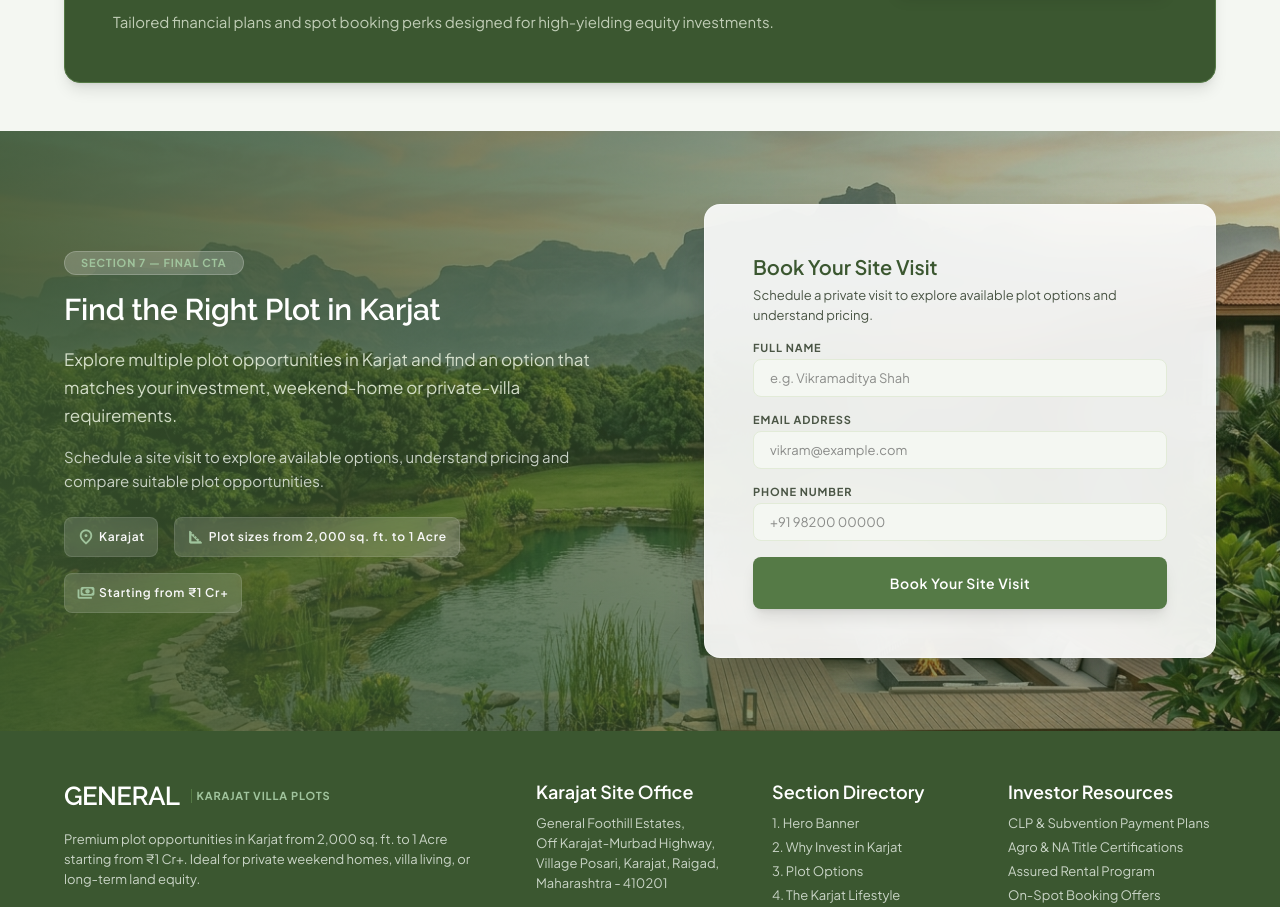
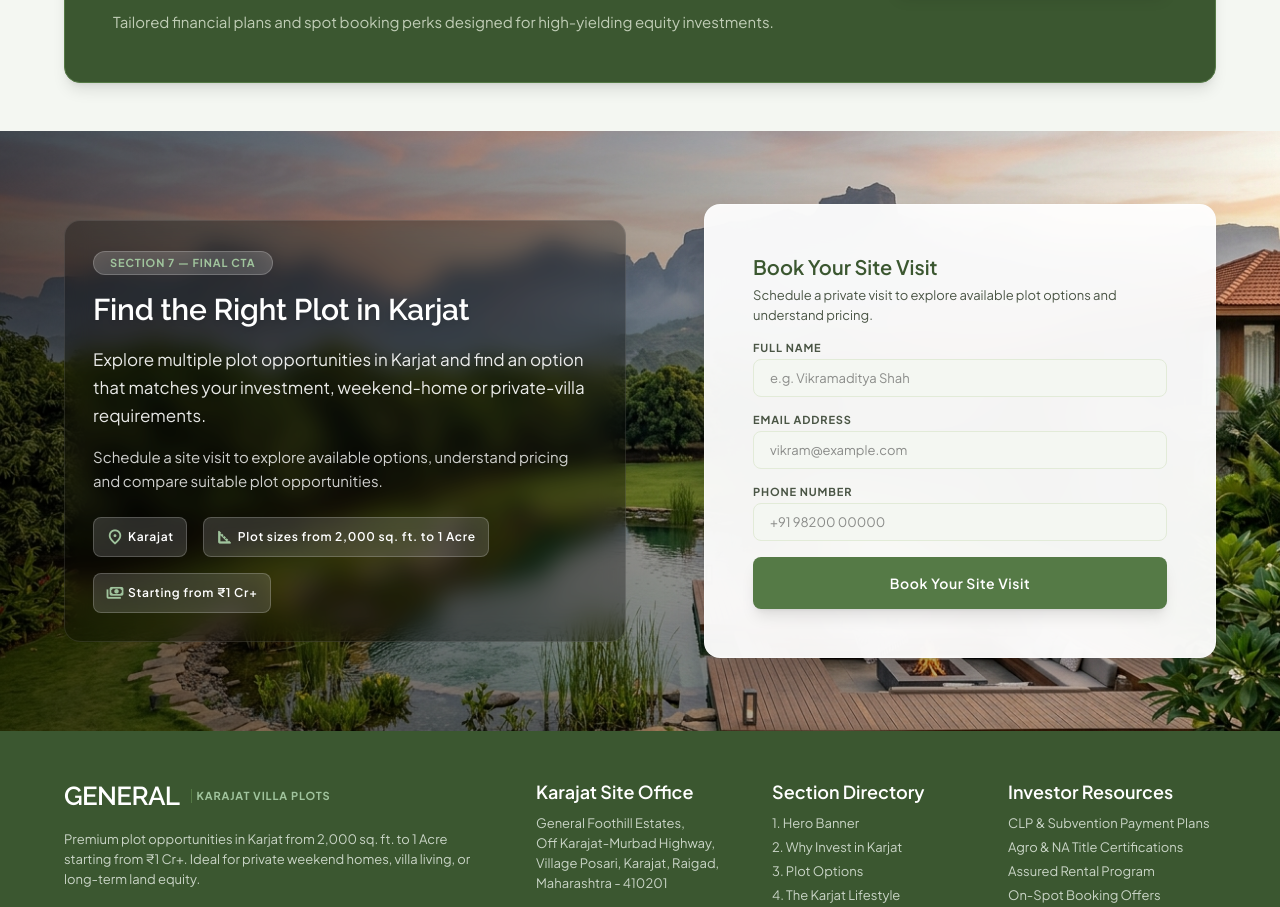
Before and after one commit to WOLFSGIT-24/karajat-plot, a React (Vite) app: page / in a window 1280 px wide. Shown: the part 4180-5087 px from the top of the page. Built offline with nearby package versions, Linux system fonts and the light colour scheme; a web font is replaced by a local one.

Commit message:
Remove green overlay from Section 7 Final CTA section

```diff
--- a/src/components/FinalCTA.jsx
+++ b/src/components/FinalCTA.jsx
@@ -78,46 +78,47 @@ export default function FinalCTA({ onShowToast }) {
   };
 
   return (
-    <section className="relative w-full py-space-xl bg-primary text-on-primary overflow-hidden min-h-[600px] flex items-center" id="book-tour">
-      {/* Background Image with Light/Subtle Overlay */}
+    <section className="relative w-full py-space-xl text-on-primary overflow-hidden min-h-[600px] flex items-center" id="book-tour">
+      {/* Background Image without heavy green overlay */}
       <div className="absolute inset-0 z-0">
         <img
           alt="Find the Right Plot in Karjat"
           className="w-full h-full object-cover scale-105"
           src="/agro_estate.jpg"
         />
-        <div className="absolute inset-0 bg-gradient-to-r from-primary/85 via-primary/60 to-primary/30"></div>
+        {/* Soft vignette gradient for text contrast only */}
+        <div className="absolute inset-0 bg-gradient-to-r from-black/60 via-black/30 to-transparent"></div>
       </div>
 
       <div className="relative z-10 max-w-[1380px] w-full mx-auto px-margin-mobile lg:px-margin">
         <div className="grid grid-cols-1 lg:grid-cols-12 gap-gutter items-center">
 
           {/* Left Column: Heading, Copy, Badges */}
-          <div className="lg:col-span-6 space-y-space-md text-left">
-            <span className="inline-flex items-center gap-space-xs px-space-md py-1 rounded-full bg-surface-container-lowest/20 backdrop-blur-md text-secondary-fixed font-label-sm text-label-sm uppercase tracking-widest font-semibold border border-white/20">
+          <div className="lg:col-span-6 space-y-space-md text-left bg-black/30 p-space-lg rounded-2xl backdrop-blur-md border border-white/10">
+            <span className="inline-flex items-center gap-space-xs px-space-md py-1 rounded-full bg-white/20 backdrop-blur-md text-secondary-fixed font-label-sm text-label-sm uppercase tracking-widest font-semibold border border-white/20">
               Section 7 — Final CTA
             </span>
-            <h2 className="font-display-md text-display-md-mobile lg:text-display-md text-surface-container-lowest tracking-tight font-semibold leading-tight">
+            <h2 className="font-display-md text-display-md-mobile lg:text-display-md text-white tracking-tight font-semibold leading-tight drop-shadow-md">
               Find the Right Plot in Karjat
             </h2>
-            <p className="font-body-lg text-body-lg text-surface-container-highest/90 max-w-xl font-light">
+            <p className="font-body-lg text-body-lg text-white/90 max-w-xl font-light leading-relaxed">
               Explore multiple plot opportunities in Karjat and find an option that matches your investment, weekend-home or private-villa requirements.
             </p>
-            <p className="font-body-md text-body-md text-surface-variant/80 max-w-xl">
+            <p className="font-body-md text-body-md text-white/80 max-w-xl leading-relaxed">
               Schedule a site visit to explore available options, understand pricing and compare suitable plot opportunities.
             </p>
 
             {/* Key badges */}
-            <div className="pt-space-sm flex flex-wrap items-center gap-space-md text-surface-bright font-medium">
-              <div className="flex items-center gap-space-xs bg-surface-container-lowest/15 backdrop-blur-md px-3 py-1.5 rounded-lg border border-white/10">
+            <div className="pt-space-sm flex flex-wrap items-center gap-space-md text-white font-medium">
+              <div className="flex items-center gap-space-xs bg-white/15 backdrop-blur-md px-3 py-1.5 rounded-lg border border-white/20">
                 <span className="material-symbols-outlined text-secondary-fixed text-title-md">place</span>
                 <span className="font-label-md text-label-md">Karajat</span>
               </div>
-              <div className="flex items-center gap-space-xs bg-surface-container-lowest/15 backdrop-blur-md px-3 py-1.5 rounded-lg border border-white/10">
+              <div className="flex items-center gap-space-xs bg-white/15 backdrop-blur-md px-3 py-1.5 rounded-lg border border-white/20">
                 <span className="material-symbols-outlined text-secondary-fixed text-title-md">square_foot</span>
                 <span className="font-label-md text-label-md">Plot sizes from 2,000 sq. ft. to 1 Acre</span>
               </div>
-              <div className="flex items-center gap-space-xs bg-surface-container-lowest/15 backdrop-blur-md px-3 py-1.5 rounded-lg border border-white/10">
+              <div className="flex items-center gap-space-xs bg-white/15 backdrop-blur-md px-3 py-1.5 rounded-lg border border-white/20">
                 <span className="material-symbols-outlined text-secondary-fixed text-title-md">payments</span>
                 <span className="font-label-md text-label-md">Starting from ₹1 Cr+</span>
               </div>
@@ -126,7 +127,7 @@ export default function FinalCTA({ onShowToast }) {
 
           {/* Right Column: Clean Site Visit Form */}
           <div className="lg:col-span-6 flex justify-end">
-            <div className="w-full max-w-lg bg-surface-container-lowest/90 backdrop-blur-xl p-space-lg lg:p-space-xl rounded-2xl shadow-2xl border border-white/40 text-on-surface">
+            <div className="w-full max-w-lg bg-surface-container-lowest/95 backdrop-blur-xl p-space-lg lg:p-space-xl rounded-2xl shadow-2xl border border-white/40 text-on-surface">
               <div className="mb-space-md text-left">
                 <h3 className="font-title-lg text-title-lg text-primary font-bold">
                   Book Your Site Visit
@@ -207,7 +208,7 @@ export default function FinalCTA({ onShowToast }) {
                 </div>
 
                 <button
-                  className="w-full bg-tertiary-container hover:bg-tertiary text-on-tertiary font-label-lg text-label-lg py-space-md rounded-lg font-bold shadow-lg transition-all duration-300 cursor-pointer text-center"
+                  className="w-full bg-[#557A46] hover:bg-[#3b5730] text-white font-label-lg text-label-lg py-space-md rounded-lg font-bold shadow-lg transition-all duration-300 cursor-pointer text-center"
                   type="submit"
                 >
                   Book Your Site Visit
```
